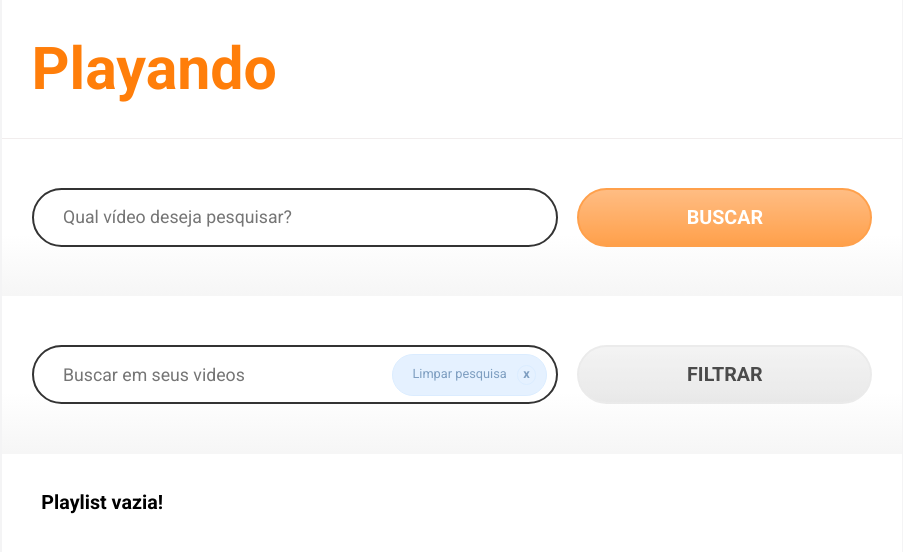
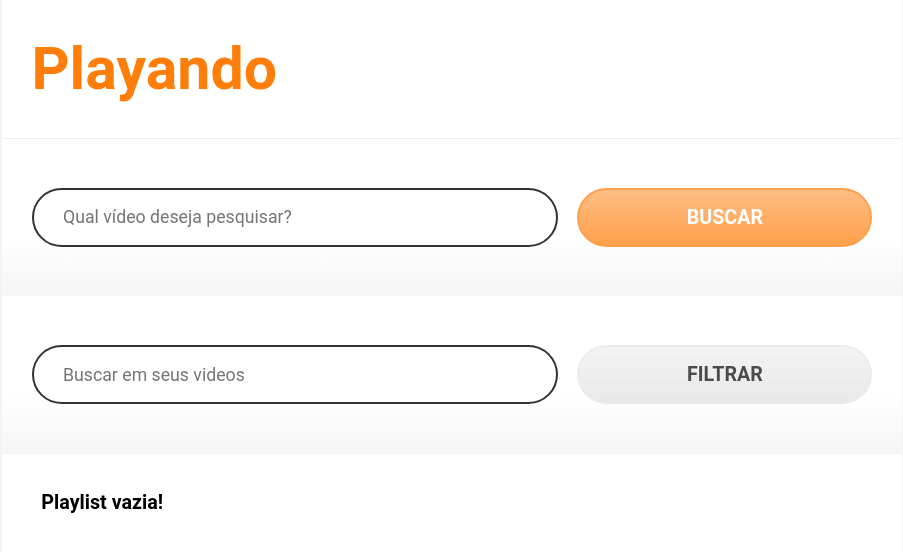
Before and after one commit to asousajnri/react-playando, a React (Create React App) app: page / in a window 1280 px wide. Shown: the top 552 px of the page, without its empty margins (188-1091 px from the left). Built offline with nearby package versions, Linux system fonts and the light colour scheme.

Commit message:
Terminado log dos inputs, agora só detalhes

```diff
--- a/public/index.html
+++ b/public/index.html
@@ -20,11 +20,6 @@
       crossorigin="anonymous"
     />
 
-    <link
-      href="https://fonts.googleapis.com/css?family=Roboto:100,100i,300,300i,400,400i,500,500i,700,700i&display=swap"
-      rel="stylesheet"
-    />
-
     <title>Playando</title>
   </head>
   <body>
--- a/src/components/Form/Input/index.jsx
+++ b/src/components/Form/Input/index.jsx
@@ -8,19 +8,20 @@ const Input = ({
 	onChange,
 	onKeyPress,
 	onKeyDown,
-	logPopup,
+	logFieldPopup,
 }) => {
   return (
     <Container>
-	    {logPopup && (
+	    {logFieldPopup && (
 		   	<LogInput
-			  	className={logPopup.isShow && 'is-active'}
+			   	type={logFieldPopup.type}
+			  	className={logFieldPopup.isShow && 'is-active'}
 				>
 					<p>
-			    	{logPopup.text}
+			    	{logFieldPopup.text}
 		    	</p>
 
-		    	{logPopup.type === 'alert' && (<span onClick={logPopup.clickClose}>x</span>)}
+		    	<i onClick={logFieldPopup.onClick} className="far fa-times-circle"></i>
 		  	</LogInput>
 		  )}
       <input
--- a/src/components/Form/Input/styles.js
+++ b/src/components/Form/Input/styles.js
@@ -29,16 +29,6 @@ export const Container = styled.div`
     margin-right: 2rem;
   }
 
-  ${props =>
-    props.zeroMargin &&
-    css`
-      margin: 0;
-
-      @media ${devices.tabletLandscape} {
-        margin: 0;
-      }
-    `}
-
   input {
     position: relative;
     z-index: 2;
@@ -56,20 +46,51 @@ export const LogInput = styled.div`
     opacity: 0;
     position: absolute;
 		z-index: 10;
-    background: #cce5ff;
-    border: 1px solid #b8daff;
+
+    border: 1px solid transparent;
     display: flex;
-    padding: 1rem 1rem 1rem 2rem;
+    padding: 0 0.7rem 0 2rem;
+    height: 4.1rem;
     border-radius: 3rem;
     right: 2%;
-    color: #004085;
     font-size: 1.3rem;
     align-items: center;
     justify-content: center;
     transition: 0.3s;
+    pointer-events: none;
+
+    ${props => props.type === 'default' && css`
+    	background: #cce5ff;
+    	color: #004085;
+    	border-color: #b8daff;
+
+    	i {
+	    	color: #004085;
+    	}
+    `}
+
+    ${props => props.type === 'alert' && css`
+    	color: #856404;
+	    background-color: #fff3cd;
+	    border-color: #ffeeba;
+    	i {
+	    	color: #856404;
+    	}
+    `}
+
+    ${props => props.type === 'danger' && css`
+    	color: #721c24;
+	    background-color: #f8d7da;
+	    border-color: #f5c6cb;
+
+    	i {
+	    	color: #721c24;
+    	}
+    `}
 
     &.is-active {
 	    opacity: .5;
+	    pointer-events: all;
 
 	    &:hover {
 		    opacity: 1;
@@ -77,20 +98,12 @@ export const LogInput = styled.div`
 	  }
 
     p {
-	    margin-right: 1rem;
+	    text-align: center;
     }
 
-    span {
-	    border: 1px solid #b8daff;
+    i {
+	    font-size: 2.5rem;
+	    margin-left: 1rem;
 	    cursor: pointer;
-	    display: flex;
-	    width: 2rem;
-	    height: 2rem;
-	    background: transparent;
-	    border-radius: 50%;
-	    align-items: center;
-	    justify-content: center;
-	    color: #004085;
-	    font-weight: bold;
     }
 `;
--- a/src/components/Header/index.jsx
+++ b/src/components/Header/index.jsx
@@ -12,54 +12,120 @@ import Button from '../Button';
 import { Container } from './styles';
 
 const Header = ({ globalStates }) => {
+	// INPUTS REF
   const inputRefSearch = useRef(null);
   const inputRefFilter = useRef(null);
 
-  const [logFilter, setLogFilter] = useState(false);
+  // POPUP LOG FILTER
+  const [
+  	logFieldFilter,
+  	setLogFieldFilter
+  ] = useState(false);
 
+  // POPUP LOG SEARCH
+  const [
+  	logFieldSearch,
+  	setLogFieldSearch
+  ] = useState(false);
+
+  const [
+  	logFieldSearchText,
+  	setLogFieldSearchText
+  ] = useState('Campo não pode ser vázio!')
+
+  const [
+  	logFieldSearchType,
+  	setLogFieldSearchType
+  ] = useState('default');
+
+  //
+  const [
+  	textButtonSearch,
+  	setTextButtonSearch
+  ] = useState('Buscar');
+
+  // GLOBAL STATES
   const states = useContext(GlobalStatesContext);
 
-  const handleSubmit = async (e) => {
+  const handleSearch = (e) => {
 	  e.preventDefault();
 
-    const modal = youtubeSearch(inputRefSearch.current.value);
+	  const inputValue = inputRefSearch.current.value;
 
-		modal((videos) => {
-			states.modalOpen();
-			states.setModalVideos(videos);
+	  if(inputValue === '') {
+		  setLogFieldSearch(!logFieldSearch);
+		  setLogFieldSearchType('alert');
+
+		  return;
+	  }
+
+	  const inputValeuIsLink = inputValue.includes('https://www.youtube.com/watch?v=') ? true : false;
+
+    const resultSearchFromYoutube = youtubeSearch(inputValue);
+
+		resultSearchFromYoutube((videos) => {
+			console.log(videos);
+
+			if(videos.length === 0) {
+				setLogFieldSearch(!logFieldSearch);
+				setLogFieldSearchType('danger');
+				setLogFieldSearchText('Nenhum resultado encontrado!');
+
+				return;
+			};
+
+			if(inputValeuIsLink) {
+				states.setModalVideos(videos);
+			} else {
+				states.modalOpen();
+				states.setModalVideos(videos);
+			}
 		});
   };
 
   const handleFilter = (e) => {
 	  e.preventDefault();
 
+	  const inputValue = inputRefFilter.current.value;
+
+	  if(!inputValue) return;
+
+	  setLogFieldFilter(!logFieldFilter);
+
 	  let playlist = states.statesPersist.getPlaylist();
 	  states.playListFiltered(filterSearch(inputRefFilter.current.value, playlist));
   };
 
-  const handleFilterDelete = (event) => {
-
+  const handleReseteSearch = () => {
+	  setLogFieldFilter(!logFieldFilter);
+	  states.playListRecovery();
   };
 
   return (
     <Container>
       <h1>Playando</h1>
 
-      <Form.Container onSubmit={handleSubmit}>
+      <Form.Container onSubmit={handleSearch}>
         <Form.Input
+        	logFieldPopup={{
+	        	text: logFieldSearchText,
+	        	type: logFieldSearchType,
+	        	isShow: logFieldSearch,
+	        	onClick: () => setLogFieldSearch(!logFieldSearch),
+        	}}
           refInput={inputRefSearch}
           placeholder='Qual vídeo deseja pesquisar?'
         />
-        <Button type='submit' text='Buscar' primary />
+        <Button type='submit' text={textButtonSearch} primary />
       </Form.Container>
 
       <Form.Container onSubmit={handleFilter}>
         <Form.Input
-        	logPopup={{
-	        	text: 'Limpar pesquisa',
-	        	type: 'alert',
-	        	isShow: true,
-	        	clickClose: () => setLogFilter(!logFilter),
+        	logFieldPopup={{
+	        	text: 'Limpar a pesquisa!',
+	        	type: 'default',
+	        	isShow: logFieldFilter,
+	        	onClick: () => handleReseteSearch(),
         	}}
           refInput={inputRefFilter}
           placeholder='Buscar em seus videos'
--- a/src/components/Video/index.jsx
+++ b/src/components/Video/index.jsx
@@ -24,7 +24,7 @@ const Video = ({
 		} else {
 			setPlayVideo(false);
 		}
-	}, [states.videoIsPlaying]);
+	}, [states.videoIsPlaying, infos.listNumber]);
 
 	const handlePlayVideo = () => {
 		states.setVideoIsPlaying(infos.listNumber);
--- a/src/hooks/useGlobalStates.js
+++ b/src/hooks/useGlobalStates.js
@@ -28,6 +28,10 @@ const useGlobalStates = () => {
 	  setPlaylist([...value]);
   };
 
+  const playListRecovery = () => {
+	  setPlaylist(statesPersist.getPlaylist() || []);
+  };
+
   return {
     modalIsOpen,
     modalOpen,
@@ -37,9 +41,10 @@ const useGlobalStates = () => {
     playList,
     playListAdd,
     playListDelete,
+    playListRecovery,
+    playListFiltered,
     videoIsPlaying,
     setVideoIsPlaying,
-    playListFiltered,
     statesPersist,
   };
 };
```
